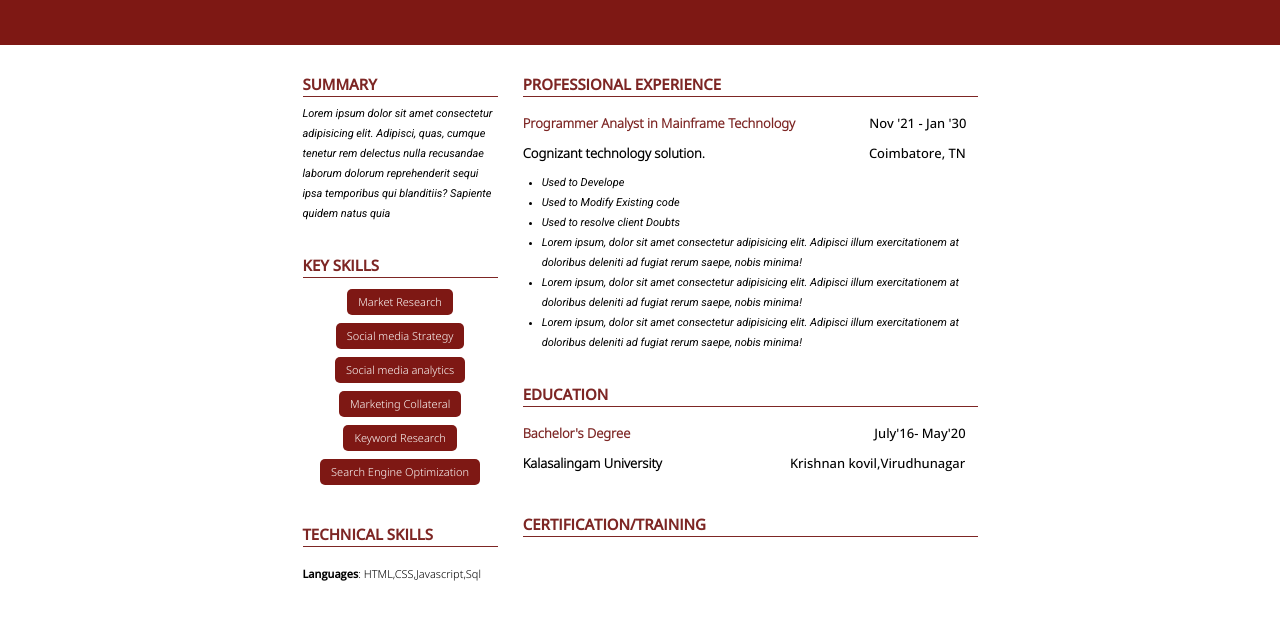
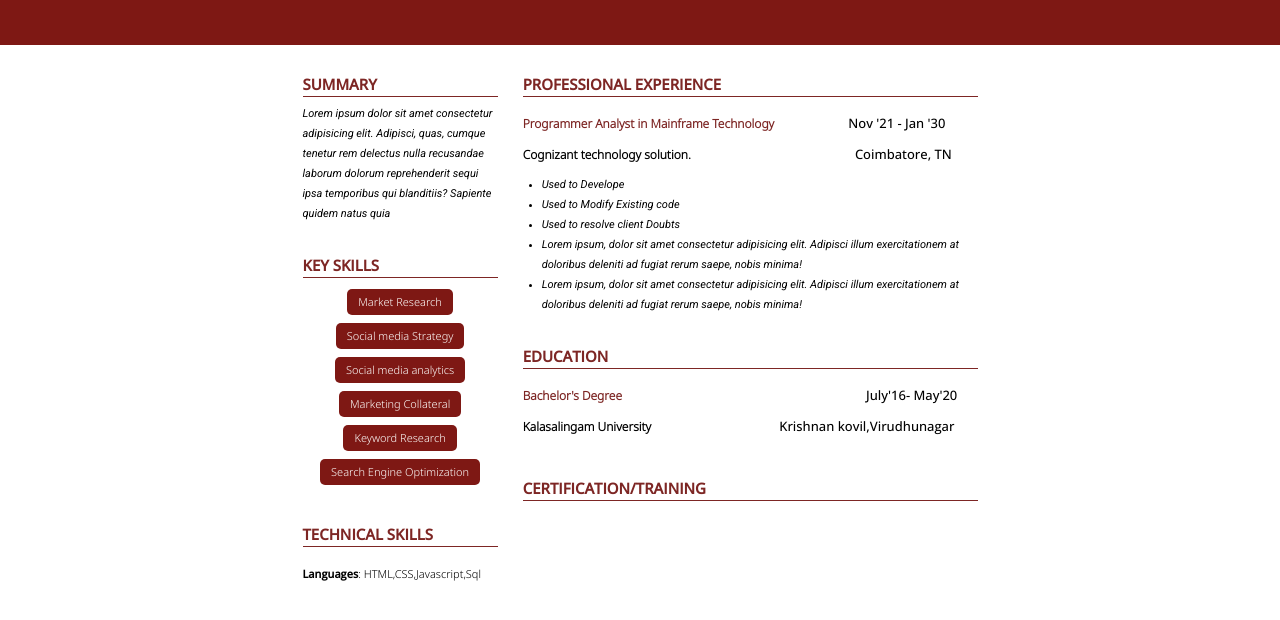
Before and after one commit to vijaydev133/1-portfolio, a plain HTML site: page index.html in a window 1280 px wide. Shown: the part 164-784 px from the top of the page. Drawn offline with nearby package versions, Linux system fonts and the light colour scheme.

Commit message:
Adding styles.

```diff
--- a/index.html
+++ b/index.html
@@ -123,11 +123,6 @@
                 Adipisci illum exercitationem at doloribus deleniti ad fugiat
                 rerum saepe, nobis minima!
               </li>
-              <li>
-                Lorem ipsum, dolor sit amet consectetur adipisicing elit.
-                Adipisci illum exercitationem at doloribus deleniti ad fugiat
-                rerum saepe, nobis minima!
-              </li>
             </ul>
           </div>
 
--- a/style.css
+++ b/style.css
@@ -130,6 +130,7 @@
 .bottom-right h4 {
   display: inline-block;
   margin-bottom: 10px;
+  font-size: 12px;
 }
 
 .bottom-right span {
```
